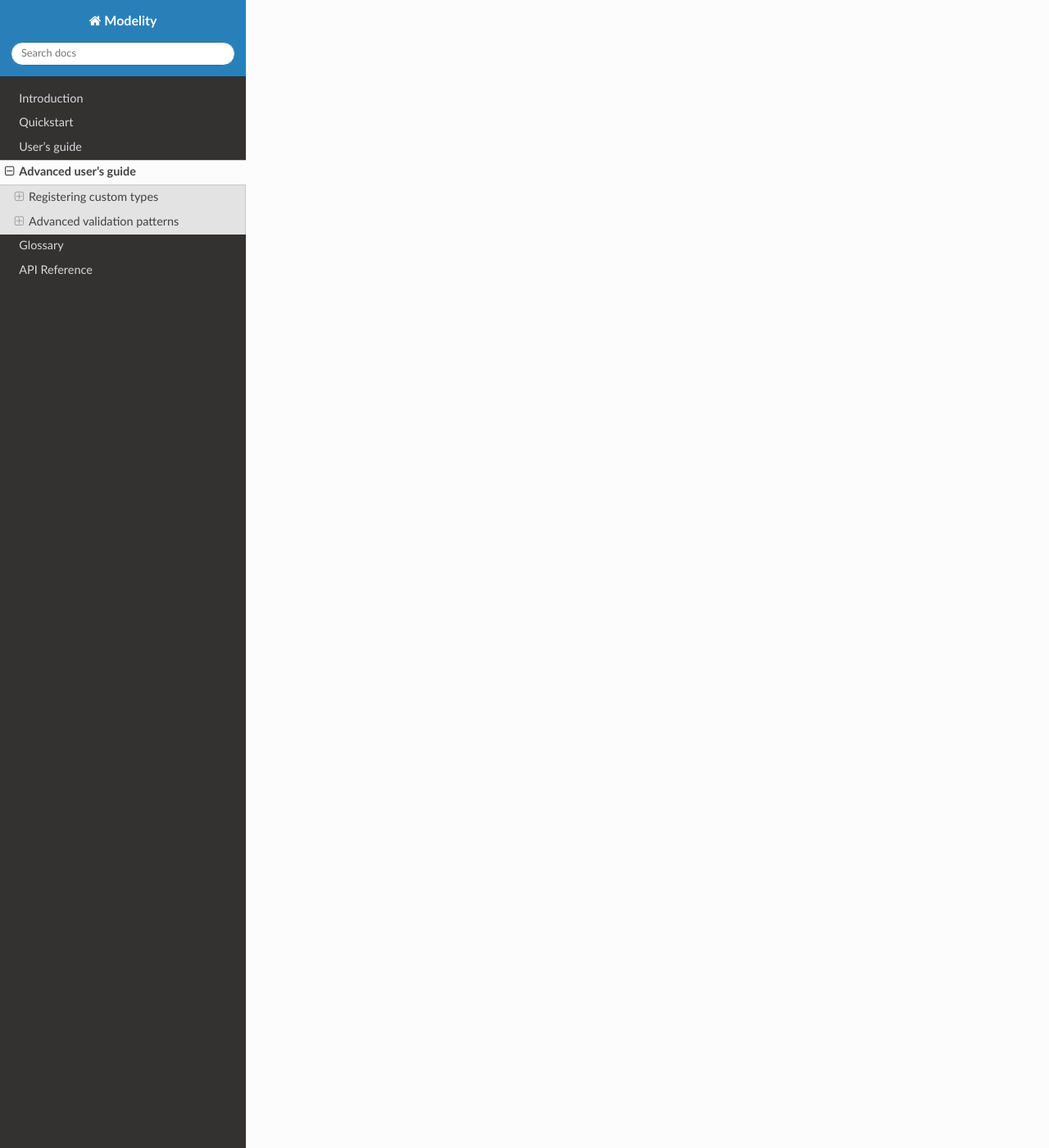
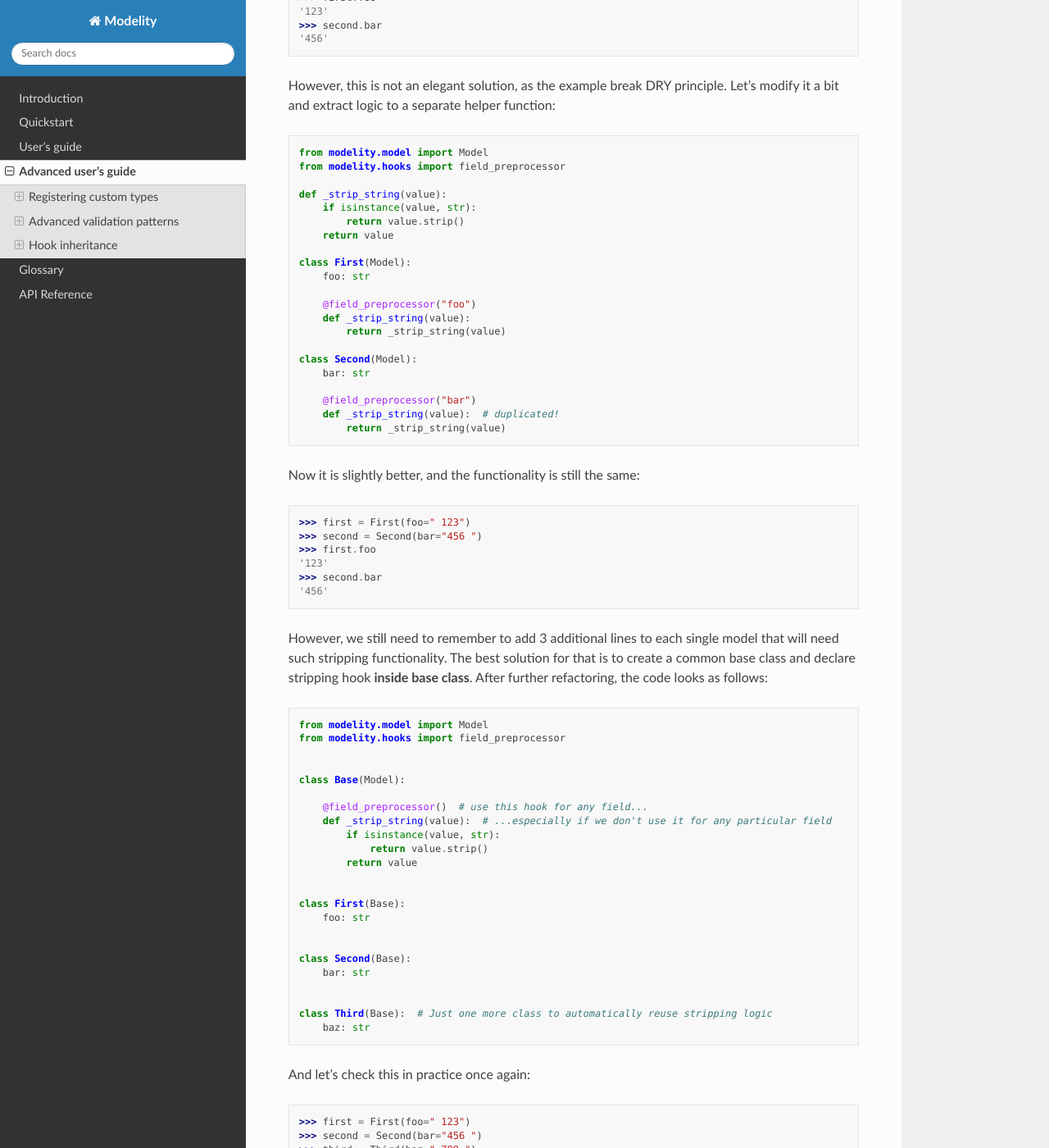
Before and after one commit to mwiatrzyk/modelity, a Sphinx documentation site: the page built from docs/source/advanced.rst, in a window 1280 px wide and 1400 px high, scrolled down 7529 px. Shown: the whole window at 82% size. Built offline with Sphinx 7.4.7 and the Read the Docs theme 3.1.0, drawn with Linux system fonts in a browser that asks for light colours; some of the changed text lies outside the part shown.

Commit message:
docs: add documentation on hook inheritance

```diff
--- a/docs/source/advanced.rst
+++ b/docs/source/advanced.rst
@@ -377,3 +377,186 @@
 your application's business logic to achieve one central validation mechanism
 based on models. Also, contexts can only be used by user-defined validators,
 therefore using context does not affect Modelity's built-in mechanisms.
+
+Hook inheritance
+----------------
+
+Declaring base model with common hooks
+^^^^^^^^^^^^^^^^^^^^^^^^^^^^^^^^^^^^^^
+
+When using hooks you will declare hook directly in the model class for most
+cases. However, sometimes same hook needs to be provided for other models as
+well. Consider this example:
+
+.. testcode::
+
+    from modelity.model import Model
+    from modelity.hooks import field_preprocessor
+
+    class First(Model):
+        foo: str
+
+        @field_preprocessor("foo")
+        def _strip_string(value):
+            if isinstance(value, str):
+                return value.strip()
+            return value
+
+    class Second(Model):
+        bar: str
+
+        @field_preprocessor("bar")
+        def _strip_string(value):  # duplicated!
+            if isinstance(value, str):
+                return value.strip()
+            return value
+
+We have two models that need some preprocessing logic for string inputs to get
+rid of white characters. The example from above duplicates same functionality,
+but works just fine from the model user's PoV:
+
+.. doctest::
+
+    >>> first = First(foo=" 123")
+    >>> second = Second(bar="456 ")
+    >>> first.foo
+    '123'
+    >>> second.bar
+    '456'
+
+However, this is not an elegant solution, as the example break DRY principle.
+Let's modify it a bit and extract logic to a separate helper function:
+
+.. testcode::
+
+    from modelity.model import Model
+    from modelity.hooks import field_preprocessor
+
+    def _strip_string(value):
+        if isinstance(value, str):
+            return value.strip()
+        return value
+
+    class First(Model):
+        foo: str
+
+        @field_preprocessor("foo")
+        def _strip_string(value):
+            return _strip_string(value)
+
+    class Second(Model):
+        bar: str
+
+        @field_preprocessor("bar")
+        def _strip_string(value):  # duplicated!
+            return _strip_string(value)
+
+Now it is slightly better, and the functionality is still the same:
+
+.. doctest::
+
+    >>> first = First(foo=" 123")
+    >>> second = Second(bar="456 ")
+    >>> first.foo
+    '123'
+    >>> second.bar
+    '456'
+
+However, we still need to remember to add 3 additional lines to each single
+model that will need such stripping functionality. The best solution for that
+is to create a common base class and declare stripping hook **inside base
+class**. After further refactoring, the code looks as follows:
+
+.. testcode::
+
+    from modelity.model import Model
+    from modelity.hooks import field_preprocessor
+
+
+    class Base(Model):
+
+        @field_preprocessor()  # use this hook for any field...
+        def _strip_string(value):  # ...especially if we don't use it for any particular field
+            if isinstance(value, str):
+                return value.strip()
+            return value
+
+
+    class First(Base):
+        foo: str
+
+
+    class Second(Base):
+        bar: str
+
+
+    class Third(Base):  # Just one more class to automatically reuse stripping logic
+        baz: str
+
+And let's check this in practice once again:
+
+.. doctest::
+
+    >>> first = First(foo=" 123")
+    >>> second = Second(bar="456 ")
+    >>> third = Third(baz=" 789 ")
+    >>> first.foo, second.bar, third.baz
+    ('123', '456', '789')
+
+Using mixin classes with hooks
+^^^^^^^^^^^^^^^^^^^^^^^^^^^^^^
+
+.. versionadded:: 0.24.0
+
+Sometimes having all the hooks in a single common base class, or even several
+separate base classes, is too rigid and forces you to inherit from base class
+even if the model is logically not a subclass of such base. To resolve such
+issues, Modelity now provides an easy way to declare hooks inside non-model
+mixin classes that can then be mixed in to any model you want.
+
+Let's slightly extend an example from above to see how to use mixins:
+
+.. testcode::
+
+    from modelity.model import Model
+    from modelity.hooks import field_preprocessor
+
+
+    class StringStrippingMixin:  # this is a mixin; we don't inherit from model
+
+        @field_preprocessor()  # use this hook for any field...
+        def _strip_string(value):  # ...especially if we don't use it for any particular field
+            if isinstance(value, str):
+                return value.strip()
+            return value
+
+
+    class Base(Model, StringStrippingMixin):  # base class for First and Second; both will use the mixin
+        pass
+
+
+    class First(Base):
+        foo: str
+
+
+    class Second(Base):
+        bar: str
+
+
+    class Third(Model):  # Here we don't use our mixin...
+        baz: str
+
+
+    class Fourth(Third, StringStrippingMixin):  # ...and here we do
+        spam: str
+
+And the final check looks as follows:
+
+.. doctest::
+
+    >>> first = First(foo=" 123")
+    >>> second = Second(bar="456 ")
+    >>> third = Third(baz=" 789 ")
+    >>> fourth = Fourth(spam=' spam ')
+    >>> first.foo, second.bar, third.baz, fourth.spam
+    ('123', '456', ' 789 ', 'spam')
```
Also changed, not shown: docs/source/old.guide.rst (deleted, +0 -384 lines).
